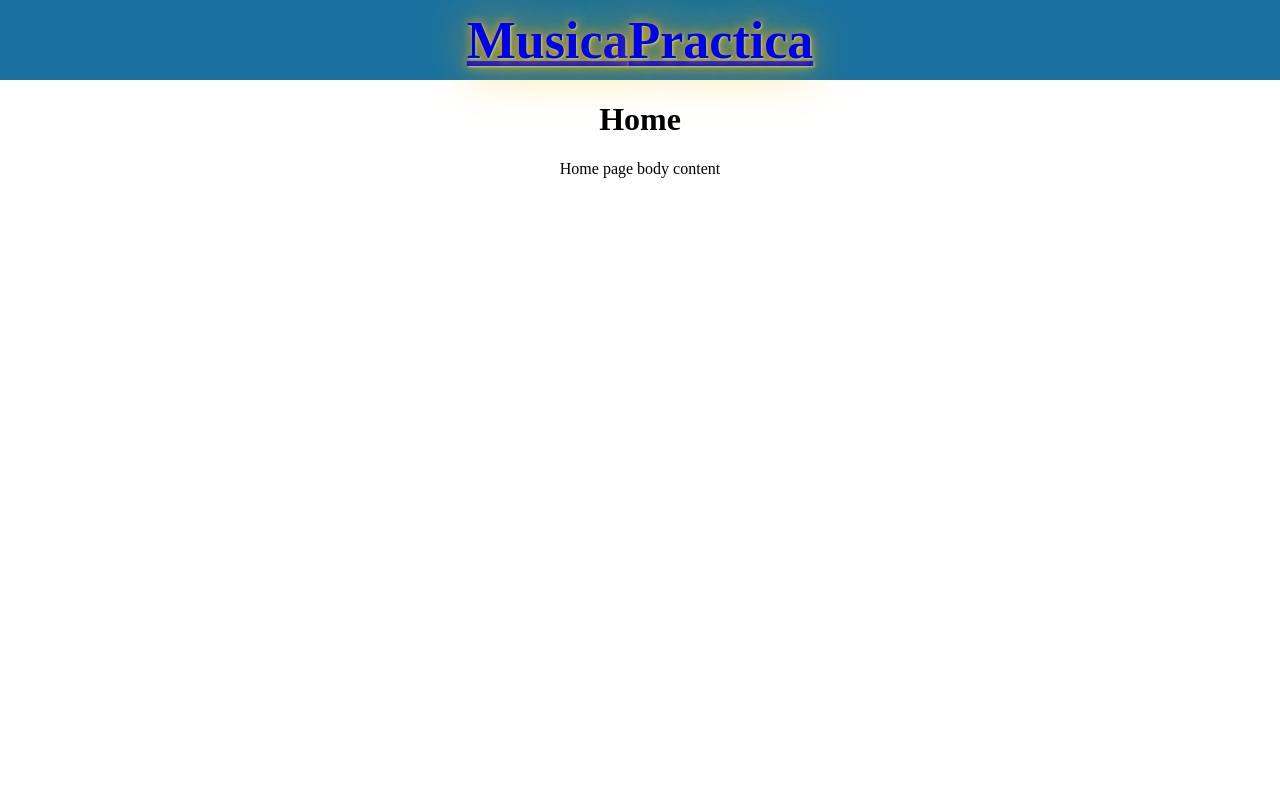
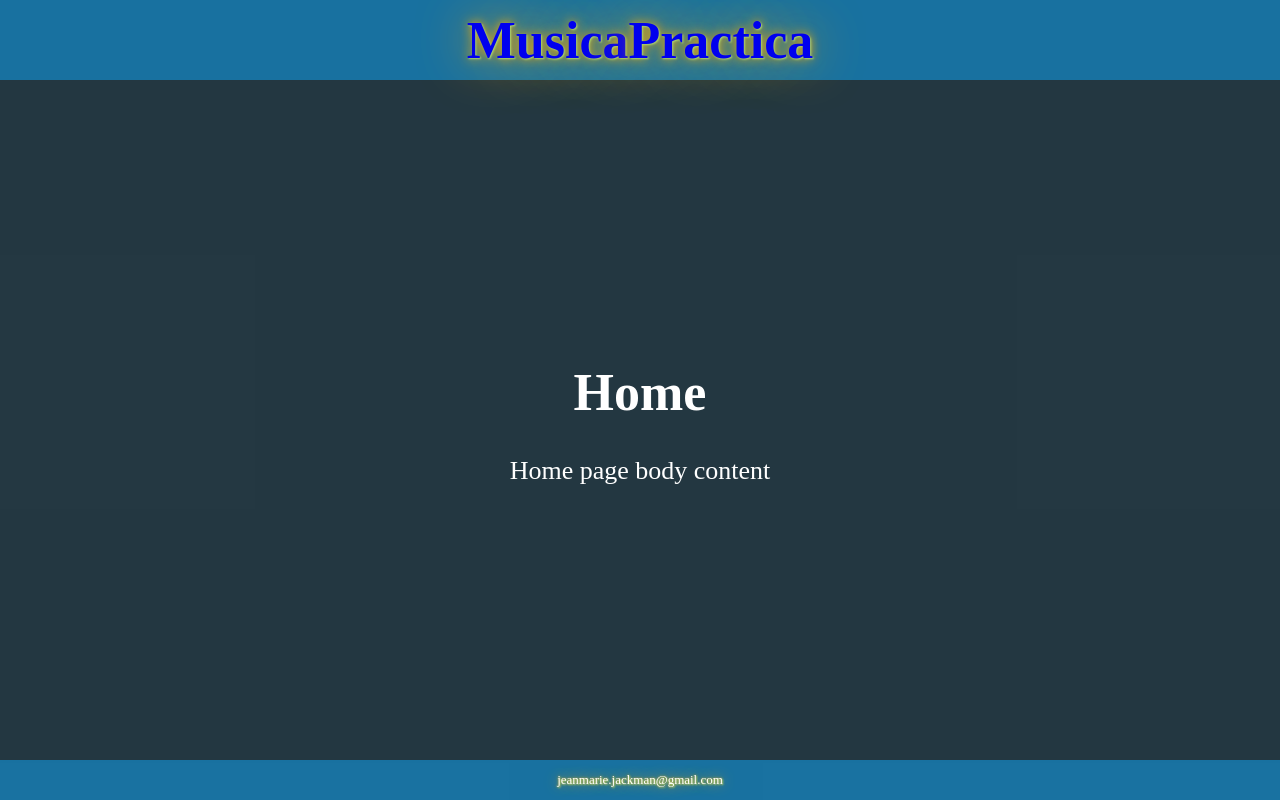
Before and after one commit to JeanmarieJackman/MusicaPractica, a React (Create React App) app: page / in a window 1280 px wide. Built offline with nearby package versions, Linux system fonts and the light colour scheme.

Commit message:
style home page header main footer

```diff
--- a/src/App.css
+++ b/src/App.css
@@ -12,6 +12,18 @@
   font-size: calc(10px + 2vmin);
   color: white;
 }
+
+.App-main {
+  background-color: #0d232ee7;
+  height: 85vh;
+  display: flex;
+  flex-direction: row;
+  align-items: center;
+  justify-content: space-evenly;
+  font-size: calc(10px + 2vmin);
+  color: white;
+}
+
 .App-footer {
   background-color: #016397e7;
   height: 5vh;
--- a/src/App.js
+++ b/src/App.js
@@ -12,13 +12,13 @@ class App extends React.Component {
       <div className="App">
         <header className="App-header">
           <div>
-          <Navigation className="app-name"/>
+          <Navigation className="app-name" />
           </div>
           {/* <div >
           <h1 className="app-name">Musica<b>Practica</b></h1>
           </div> */}
         </header>
-      <main>
+      <main className="App-main">
 
 
 
@@ -28,7 +28,11 @@ class App extends React.Component {
           <Route component={Error} />
 
           </Switch>
+
       </main>
+      <footer className="App-footer">
+          <p className="app-name">jeanmarie.jackman@gmail.com</p>
+          </footer>
       </div>
   )
   }
--- a/src/components/Navigation.js
+++ b/src/components/Navigation.js
@@ -5,7 +5,7 @@ import { NavLink } from 'react-router-dom';
 const Navigation = () => {
     return (
        <div>
-          <NavLink to="/"><h1 className="app-name">Musica<b>Practica</b></h1></NavLink>
+          <NavLink to="/" style={{ textDecoration: 'none' }}><h1 className="app-name"  >Musica<b>Practica</b></h1></NavLink>
           {/* <NavLink to="/PracticeLog">Log</NavLink> */}
           {/* <NavLink to="/contact">Contact</NavLink> */}
        </div>
```
